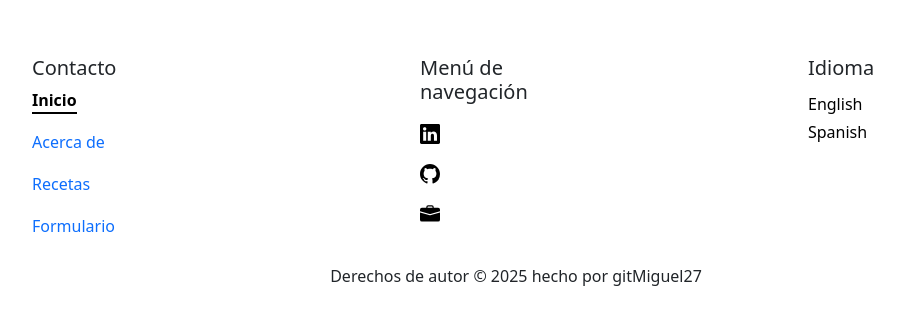
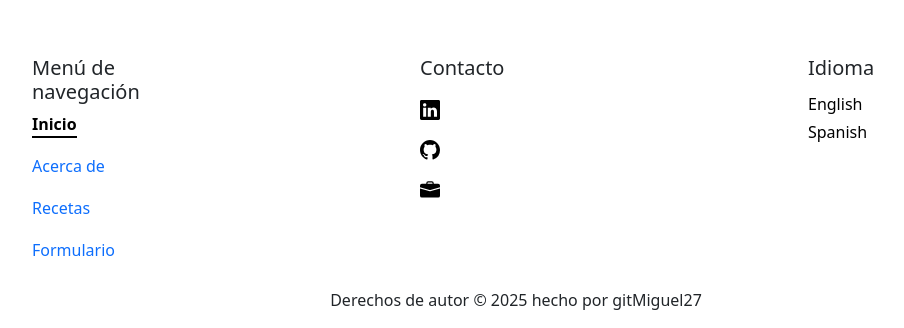
Before and after one commit to gitMiguel27/julys-recipes-FE, a React (Vite) app: page / in a window 1280 px wide. Shown: the part 1600-1928 px from the top of the page, without its empty margins (124-1028 px from the left). Before the commit the page ends 1904 px from the top, so only its background shows below. Built offline with nearby package versions, Linux system fonts and the light colour scheme; no server answers.

Commit message:
fixed footer headers

```diff
--- a/src/components/Footer/Footer.jsx
+++ b/src/components/Footer/Footer.jsx
@@ -14,7 +14,7 @@ function Footer() {
       <Row >
         <Col xs={12} md={4} className="mb-2" >
           <Container className="px-0" style={{ maxWidth: "15vw" }}>
-            <h5>{t('footerContactHeading')}</h5>
+            <h5>{t('footerLinksHeading')}</h5>
             <Nav
               variant="underline"
               activeKey="/home"
@@ -62,7 +62,7 @@ function Footer() {
         </Col>
         <Col xs={12} md={4} className="mb-2" >
           <Container className="px-0" style={{ maxWidth: "15vw" }}>
-            <h5>{t('footerLinksHeading')}</h5>
+            <h5>{t('footerContactHeading')}</h5>
             <Nav as="ul" className="flex-column">
               <Nav.Item as="li">
                 <Nav.Link
```
